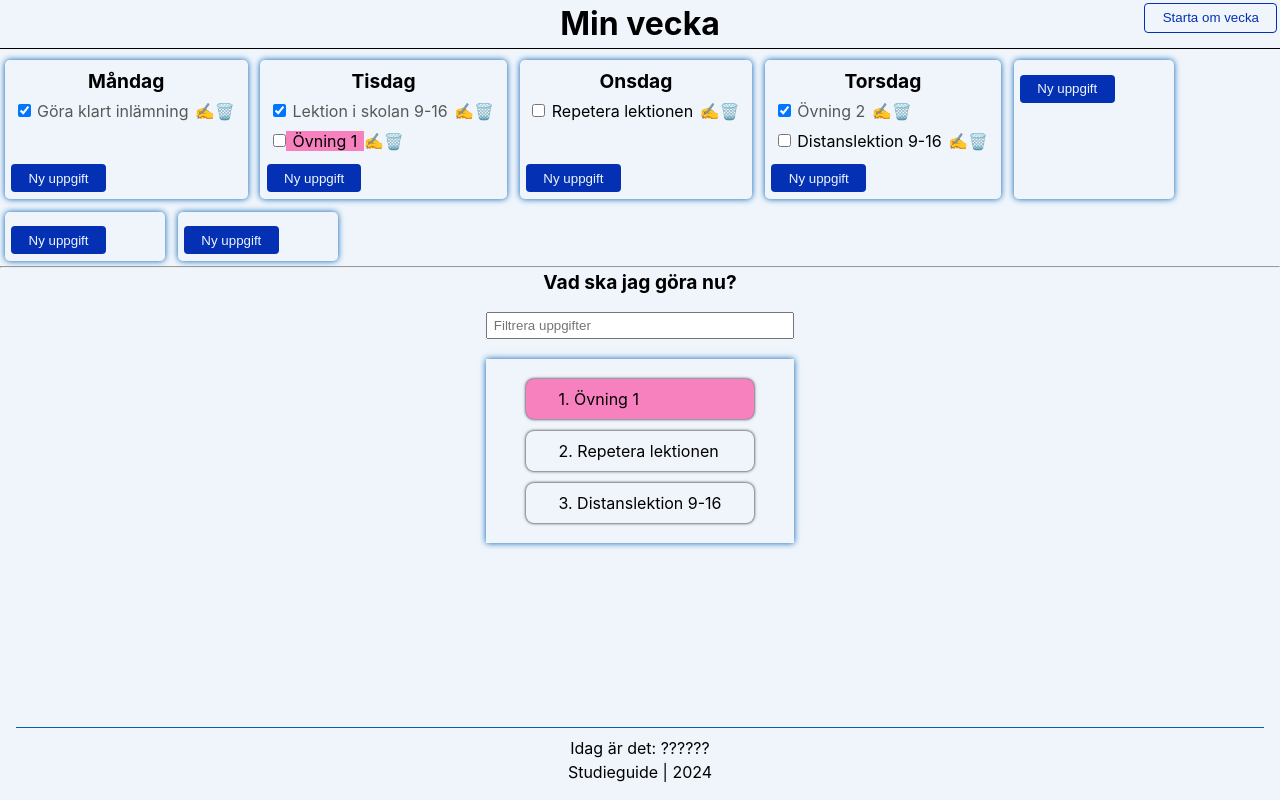
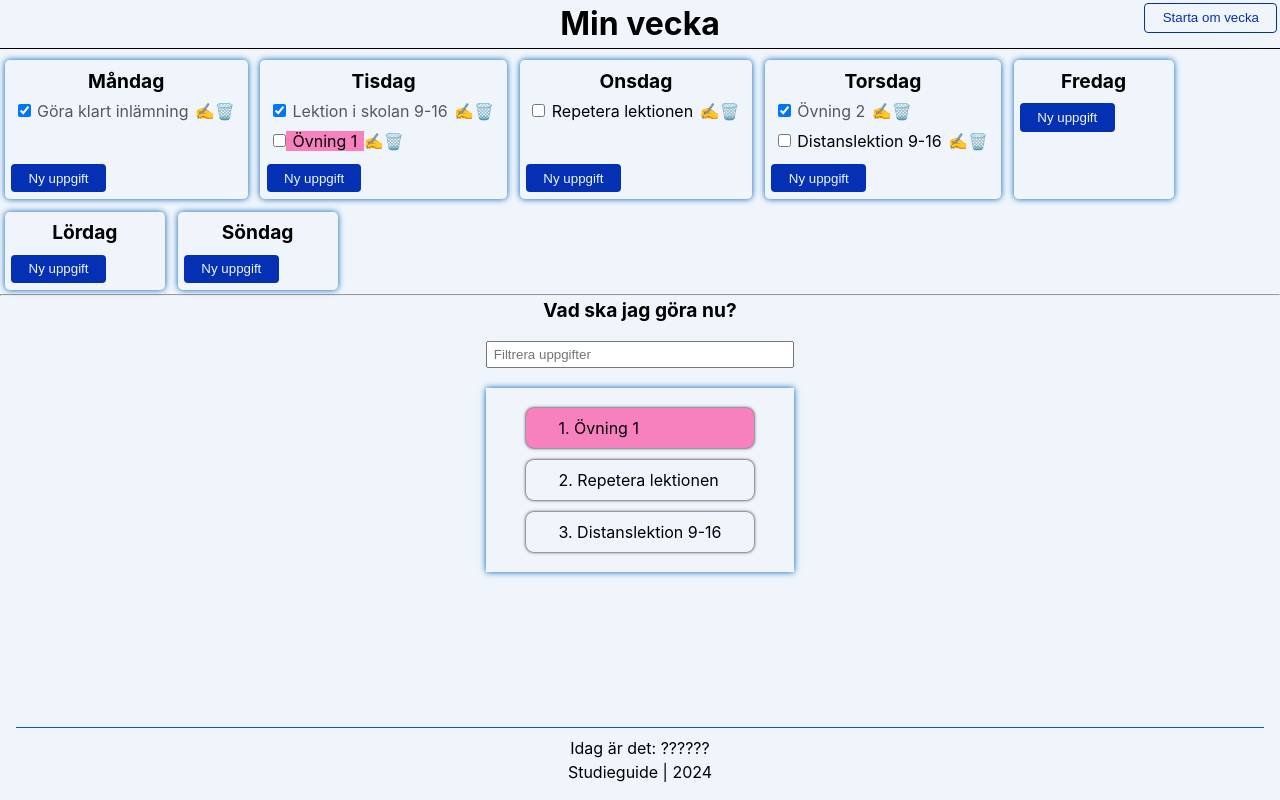
Before and after one commit to FilleVerbal/testingBlessing, a React (Vite) app: page / in a window 1280 px wide. Built offline with nearby package versions, Linux system fonts and the light colour scheme.

Commit message:
more changes for the better

```diff
--- a/src/components/Main.jsx
+++ b/src/components/Main.jsx
@@ -1,20 +1,25 @@
 import { useStore } from '../data/store.js'
 import Day from "./day/Day"
 import PrioList from "./prio-list/PrioList.jsx"
-import { splitTodosIntoDays } from '../utils/list.js'
+// import { splitTodosIntoDays } from '../utils/list.js'
 
 const Main = () => {
 	const todos = useStore(state => state.todos)
-	const days = splitTodosIntoDays(todos)
+	// const days = splitTodosIntoDays(todos)
 	const dayNames = [
 		'Måndag', 'Tisdag', 'Onsdag', 'Torsdag', 'Fredag', 'Lördag', 'Söndag'
-	 ]
+	]
+	const todosByDay = {}
+	dayNames.forEach((weekday) => {
+		todosByDay[weekday] = todos.filter((day) => day.day === weekday);
+	  });
+	console.log(todosByDay);
 
 	return (
 		<main>
 			<div className="day-view">
-				{days.map(day => (
-					<Day day={day} key={day.id /* TODO kom på något sätt att ge varje dag en unik "key" */} />
+				{dayNames.map((day) => (
+					<Day key={day} todosByDay={todosByDay} day={day}/>
 				))}
 			</div>
 
--- a/src/components/day/Day.jsx
+++ b/src/components/day/Day.jsx
@@ -1,13 +1,13 @@
 import Item from "./Item"
 import { useState } from 'react'
+import { useStore } from '../../data/store.js'
 
 // OBS, det är tillåtet att lägga till flera props
 // När du testar, rendera komponenten med olika värden på props
-const Day = ({ day }) => {
+const Day = ({ day, todosByDay }) => {
 	// TODO: implement rest of week
-	console.log(day.map(day => day.day));
 	const [items, setItems] = useState(day)
-//  console.log(items);
+	const setTodos = useStore(state => state.setTodos)
 	const addNewItem = () => {
 		const newItem = {
 			id: items.length + 1,
@@ -18,16 +18,14 @@ const Day = ({ day }) => {
 		}
 		setItems([...items, newItem])
 	}
-	const dayName = [...new Set(day.map(day => day.day))]
 
 	return (
 		<div className="day">
 
-
-			<h2> {dayName} </h2>
-			{day.map(item => (
-				<Item key={item.id} item={item} />
-			))}
+			<h2> {day} </h2>
+				{todosByDay[day].map((todo) => (
+					<Item key={todo.id} item={todo} />
+				))}
 
 			<div className="controls">
 				<button onClick={addNewItem} > Ny uppgift </button>
@@ -35,5 +33,4 @@ const Day = ({ day }) => {
 		</div>
 	)
 }
-
 export default Day
```
